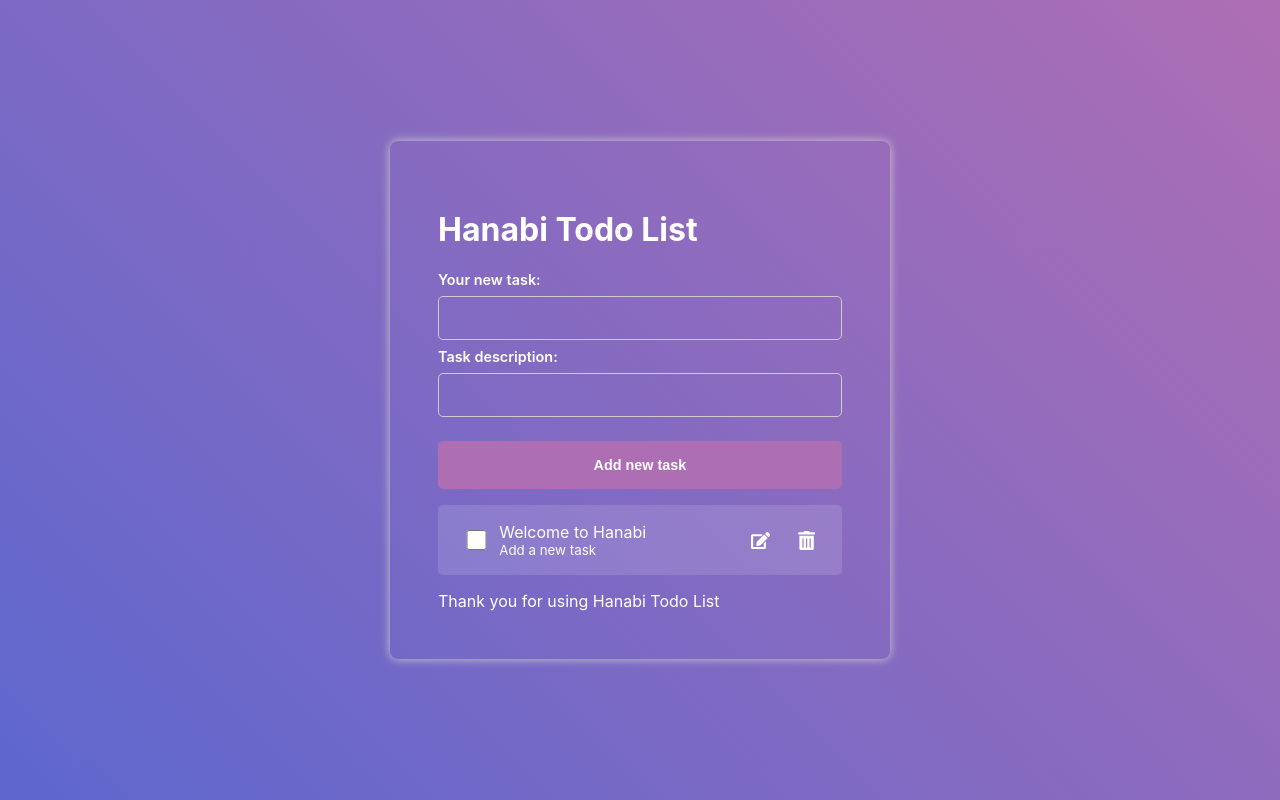
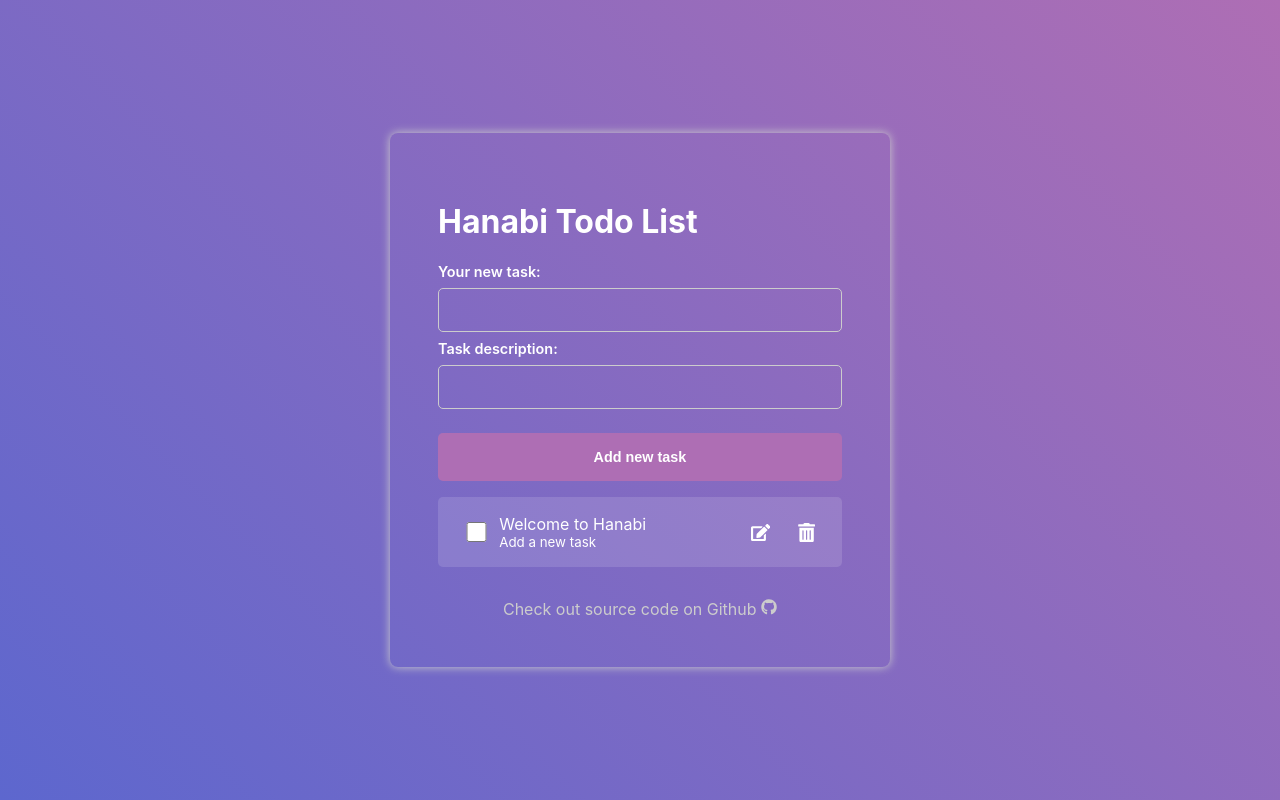
Before and after one commit to alejandro-ao/react-todo-list, a React (Create React App) app: page / in a window 1280 px wide. Built offline with nearby package versions, Linux system fonts and the light colour scheme.

Commit message:
feat: style footer

```diff
--- a/src/App.css
+++ b/src/App.css
@@ -1,3 +1,4 @@
+/* SETUP */
 * {
   box-sizing: border-box;
 }
@@ -42,6 +43,10 @@ body {
   flex-direction: column;
   align-items: start;
   justify-content: center;
+}
+
+.text-center {
+  text-align: center !important;
 }
 
 /* GENERAL */
@@ -164,6 +169,18 @@ textarea {
   font-size: 0.9rem;
 }
 
+/* FOOTER */
+footer {
+  margin-top: 2rem;
+}
+footer a {
+  text-decoration: none;
+  color: #ccc;
+}
+footer a:hover {
+  color: #ccc;
+}
+
 
 /* ANIMATIONS */
 @keyframes appear {
--- a/src/components/Footer.jsx
+++ b/src/components/Footer.jsx
@@ -1,5 +1,13 @@
+import { FaGithub } from "react-icons/fa";
+
 const Footer = () => {
-  return <div className="todo-list__footer mt-5">Thank you for using Hanabi Todo List</div>;
+  return (
+    <footer className="todo-list__footer text-center">
+      <a href="https://github.com/aavila0707/mern-todo-list" target="_blank">
+        Check out source code on Github <FaGithub />
+      </a>
+    </footer>
+  );
 };
 
 export default Footer;
```
